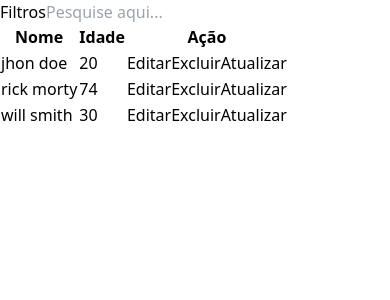
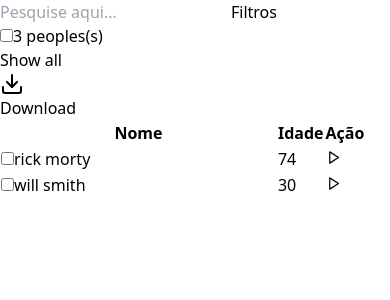
Before and after one commit to lhelheo/Typescript--task-tabela, a React (Vite) app: page / in a window 390 px wide. Shown: the top 300 px of the page. Built offline with nearby package versions, Linux system fonts and the light colour scheme.

Commit message:
falta responsividade e funcionalidades barra de pesquisa layou ok e tabela layout ok também

```diff
--- a/package.json
+++ b/package.json
@@ -12,6 +12,7 @@
   "dependencies": {
     "@react-icons/all-files": "^4.1.0",
     "lucide": "^0.367.0",
+    "lucide-react": "^0.367.0",
     "react": "^18.2.0",
     "react-dom": "^18.2.0"
   },
--- a/src/components/Button/index.tsx
+++ b/src/components/Button/index.tsx
@@ -1,5 +1,6 @@
 interface ButtonProps {
   label: string;
+  onClick?: () => void;
 }
 
 const Button = ( props: ButtonProps ) => {
--- a/src/components/Searchbar/index.tsx
+++ b/src/components/Searchbar/index.tsx
@@ -2,16 +2,15 @@ import Button from "../Button";
 
 interface SearchbarProps{
     className: string;
-  }
+}
 
 const Searchbar = ( props: SearchbarProps) => {
-    const bgSearchbar = "bg-blue-200 text-blue-500 "
+    const bgSearchbar = "bg-blue-200 text-blue-500"
     return (
         <>
-
-            <label className={`border w-full border-opacity-60 rounded ${bgSearchbar} font-bold py-3 flex px-4 ${props.className}`}>
+            <label className={`rounded ${bgSearchbar} font-bold py-3 flex px-4 ${props.className}`}>
+                <input type="text" placeholder="Pesquise aqui..." className={`w-full ${bgSearchbar} px-2`}/>
                 <Button label="Filtros"/>
-                <input type="text" placeholder="Pesquise aqui..." className={`w-full ${bgSearchbar} px-2`}/>
             </label>
         </>
     );
--- a/src/components/Table/TableHeader.tsx
+++ b/src/components/Table/TableHeader.tsx
@@ -1,14 +1,24 @@
+import TableOptions from "./TableOptions";
+import Searchbar from "../Searchbar";
 interface TableHeaderProps{
   textName: string;
   textAge: string;
   textAcao: string;
 }
 
-const thStyle = "px-6 py-3 text-left text-xs font-medium text-gray-500 uppercase tracking-wider";
+
+
+const thStyle = "px-6 py-3 text-left text-xs font-medium text-gray-500";
 
 const TableHeader = (props: TableHeaderProps) => {
+
   return (
-        <thead className="bg-gray-50">
+    <>
+
+        <thead className="bg-gray-50 ">
+          <Searchbar className="" />
+          <TableOptions className="" />
+
             <tr>
               <th
                 scope="col"
@@ -29,8 +39,10 @@ const TableHeader = (props: TableHeaderProps) => {
                 {props.textAcao}
               </th>
 
+
             </tr>
           </thead>
+    </>
   );
 };
 
--- /dev/null
+++ b/src/components/Table/TableOptions.tsx
@@ -0,0 +1,23 @@
+import data from '../../data.json';
+import { Download } from 'lucide-react'
+
+
+interface TableOptionsProps{
+    className: string;
+}
+
+const TableOptions = ( props: TableOptionsProps) => {
+    const countItems = () => {
+        return data.length;
+    }
+
+  return (
+    <div className={`${props.className} flex p-4 text-gray-500 font-semibold`}>
+        <p className='flex w-[140px] gap-2 justify-center items-center'><input type="checkbox" id="" name="" className='cursor-pointer' />{countItems()} peoples(s)</p>
+        <p className='w-[140px] flex justify-center cursor-pointer items-center text-red-500'>Show all</p>
+        <p className='w-[140px] flex justify-center cursor-pointer items-center'><Download />Download</p>
+    </div>
+  )
+}
+
+export default TableOptions
--- a/src/components/Table/TableRow.tsx
+++ b/src/components/Table/TableRow.tsx
@@ -1,23 +1,59 @@
-import Button from '../Button';
+import { Play } from 'lucide-react'
+import { useState } from 'react';
+
 interface TableRowProps {
   name: string;
   age: number;
+  isSelected?: boolean;
+  onClick?: () => void;
 }
-
-const tdStyle = "px-6 py-4 whitespace-nowrap text-sm text-gray-500";
 
 const TableRow = (props
   : TableRowProps) => {
-  return (
-    <tr>
-      <td className={`${tdStyle}`}>{props.name}</td>
-      <td className={`${tdStyle}`}>{props.age}</td>
-      <td className={`${tdStyle} flex gap-2`}>
-        <Button label="Editar" />
-        <Button label="Excluir" />
-        <Button label="Atualizar" />
-      </td>
-    </tr>
+
+    const [dropdownOpen, setDropdownOpen] = useState(false);
+    const [isSelected, setIsSelected] = useState(false);
+
+    const handleActionClick = (action: string) => {
+      console.log(action, props.name);
+      setDropdownOpen(false);
+    };
+    const toggleSelection = () => {
+      setIsSelected(!isSelected);
+    };
+
+
+    const tdStyle = `px-6 py-4 whitespace-nowrap text-sm text-gray-500 ${isSelected ? 'bg-blue-400 text-white' : ''}`;
+
+    return (
+     <>
+       <tr>
+          <td className={tdStyle}>
+            <input
+              type="checkbox"
+              checked={isSelected}
+              id=""
+              name=""
+              className='cursor-pointer mr-4'
+              onChange={toggleSelection}
+            />
+            {props.name}
+          </td>
+          <td className={tdStyle}>{props.age}</td>
+        <td className={`${tdStyle} flex gap-2 relative`}>
+          <button onClick={() => setDropdownOpen(!dropdownOpen)} className="py-2 px-4 border rounded">
+            <Play size={15}/>
+          </button>
+          {dropdownOpen && (
+            <ul className="absolute right-0 top-full mt-2 bg-white shadow-lg rounded z-10">
+              <li className="block cursor-pointer py-2 px-4 hover:bg-gray-100" onClick={() => handleActionClick('Editar')}>Editar</li>
+              <li className="block cursor-pointer py-2 px-4 hover:bg-gray-100" onClick={() => handleActionClick('Excluir')}>Excluir</li>
+              <li className="block cursor-pointer py-2 px-4 hover:bg-gray-100" onClick={() => handleActionClick('Atualizar')}>Atualizar</li>
+            </ul>
+          )}
+        </td>
+      </tr>
+     </>
   );
 };
 
--- a/src/components/Table/index.tsx
+++ b/src/components/Table/index.tsx
@@ -2,7 +2,7 @@ import React from 'react';
 import TableRow from './TableRow';
 import data from '../../data.json';
 import TableHeader from './TableHeader';
-import Searchbar from '../Searchbar';
+
 interface Person {
   name: string;
   age: number;
@@ -10,16 +10,16 @@ interface Person {
 
 class Table extends React.Component {
   render(): React.ReactNode {
-    const rows = data.map((person: Person, index: number) => (
-      <TableRow key={index} name={person.name} age={person.age} />
-    ));
 
+  const filteredData = data.filter((person) => person.age > 20);
+
+  const rows = filteredData.map((person, index) => (
+    <TableRow  key={index} name={person.name} age={person.age} />
+  ));
     return (
     <>
-
       <div className="relative overflow-x-auto w-min mx-auto flex items-center h-screen">
-      <Searchbar className='absolute top-[32%]'/>
-        <table className="min-w-full divide-y divide-gray-200 shadow-xl rounded-md">
+        <table className="w-full bordivide-y divide-gray-200 shadow-xl rounded-md">
           <TableHeader textName='Nome' textAge='Idade' textAcao='Ação'/>
           <tbody className="min-w-full divide-y divide-gray-200">
             {rows}
```
Also changed, not shown: 1 other file (tests, documents, lock files or other folders).
